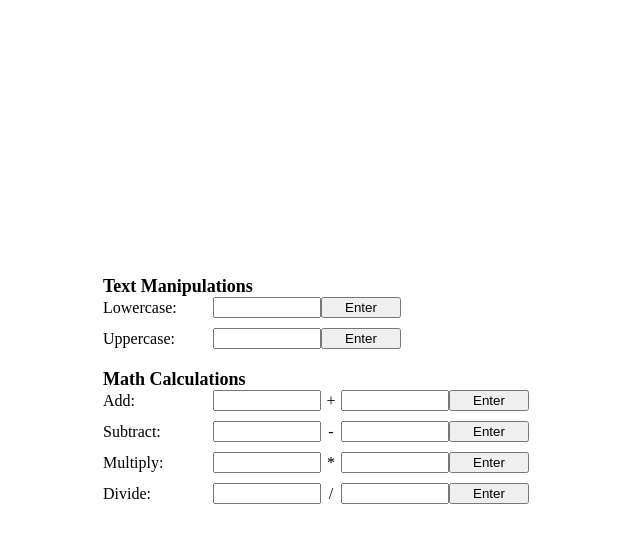
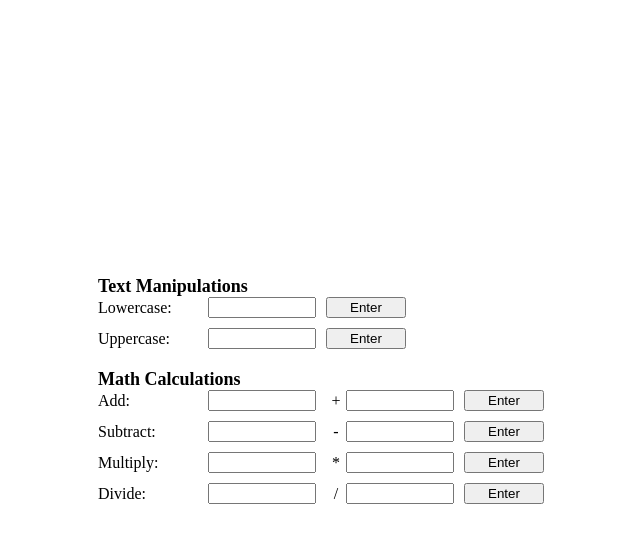
Before and after one commit to michael-lee-bubble/pythonanywhere-live, a Flask app: page / in a window 1280 px wide. Shown: the top 543 px of the page, without its empty margins (319-959 px from the left). Run offline with Flask 3, Linux system fonts and the light colour scheme.

Commit message:
Add updated version with margins.

```diff
--- a/templates/index.html
+++ b/templates/index.html
@@ -22,13 +22,6 @@
             margin-bottom: 10px;
         }
 
-        .input-container-with-right-margin {
-            display: flex;
-            align-items: center;
-            margin-bottom: 10px;
-            margin-right: 10px;
-        }
-
         .header {
             font-size: 18px;
             font-weight: bold;
@@ -46,6 +39,8 @@
 
         input {
             width: 100px;
+            margin-right: 10px;
+            /* Add space to the right of the input */
         }
 
         button {
@@ -58,12 +53,12 @@
     <form>
         <div class="input-section">
             <div class="header">Text Manipulations</div>
-            <div class="input-container-with-right-margin">
+            <div class="input-container">
                 <label for="input_lower">Lowercase:</label>
                 <input type="text" id="input_lower">
                 <button type="button">Enter</button>
             </div>
-            <div class="input-container-with-right-margin">
+            <div class="input-container">
                 <label for="input_upper">Uppercase:</label>
                 <input type="text" id="input_upper">
                 <button type="button">Enter</button>
@@ -71,28 +66,28 @@
         </div>
         <div class="input-section">
             <div class="header">Math Calculations</div>
-            <div class="input-container-with-right-margin">
+            <div class="input-container">
                 <label for="input_add1">Add:</label>
                 <input type="text" id="input_add1">
                 <div class="math-sign"> + </div>
                 <input type="text" id="input_add2">
                 <button type="button">Enter</button>
             </div>
-            <div class="input-container-with-right-margin">
+            <div class="input-container">
                 <label for="input_subtract1">Subtract:</label>
                 <input type="text" id="input_subtract1">
                 <div class="math-sign"> - </div>
                 <input type="text" id="input_subtract2">
                 <button type="button">Enter</button>
             </div>
-            <div class="input-container-with-right-margin">
+            <div class="input-container">
                 <label for="input_multiply1">Multiply:</label>
                 <input type="text" id="input_multiply1">
                 <div class="math-sign"> * </div>
                 <input type="text" id="input_multiply2">
                 <button type="button">Enter</button>
             </div>
-            <div class="input-container-with-right-margin">
+            <div class="input-container">
                 <label for="input_divide1">Divide:</label>
                 <input type="text" id="input_divide1">
                 <div class="math-sign"> / </div>
```
